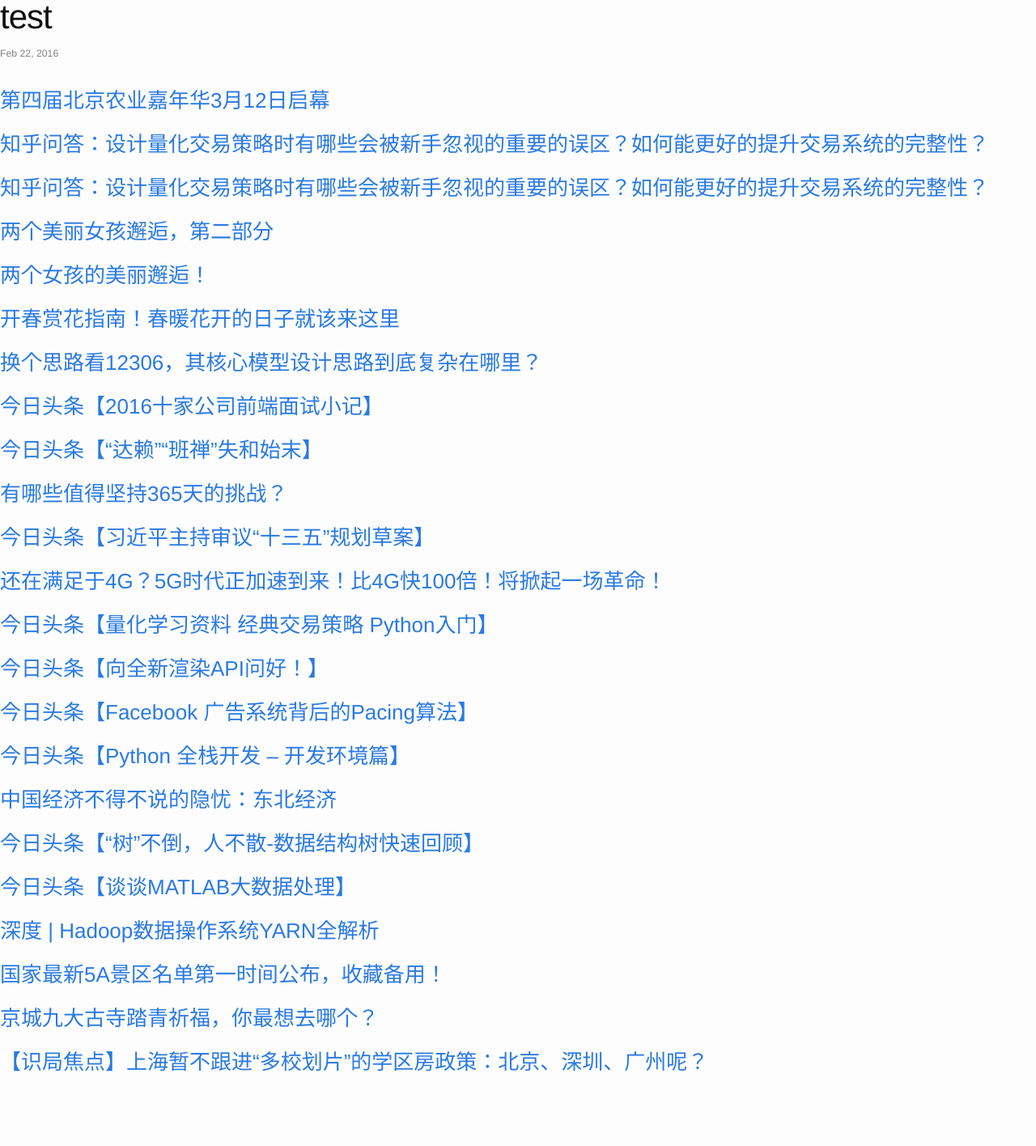
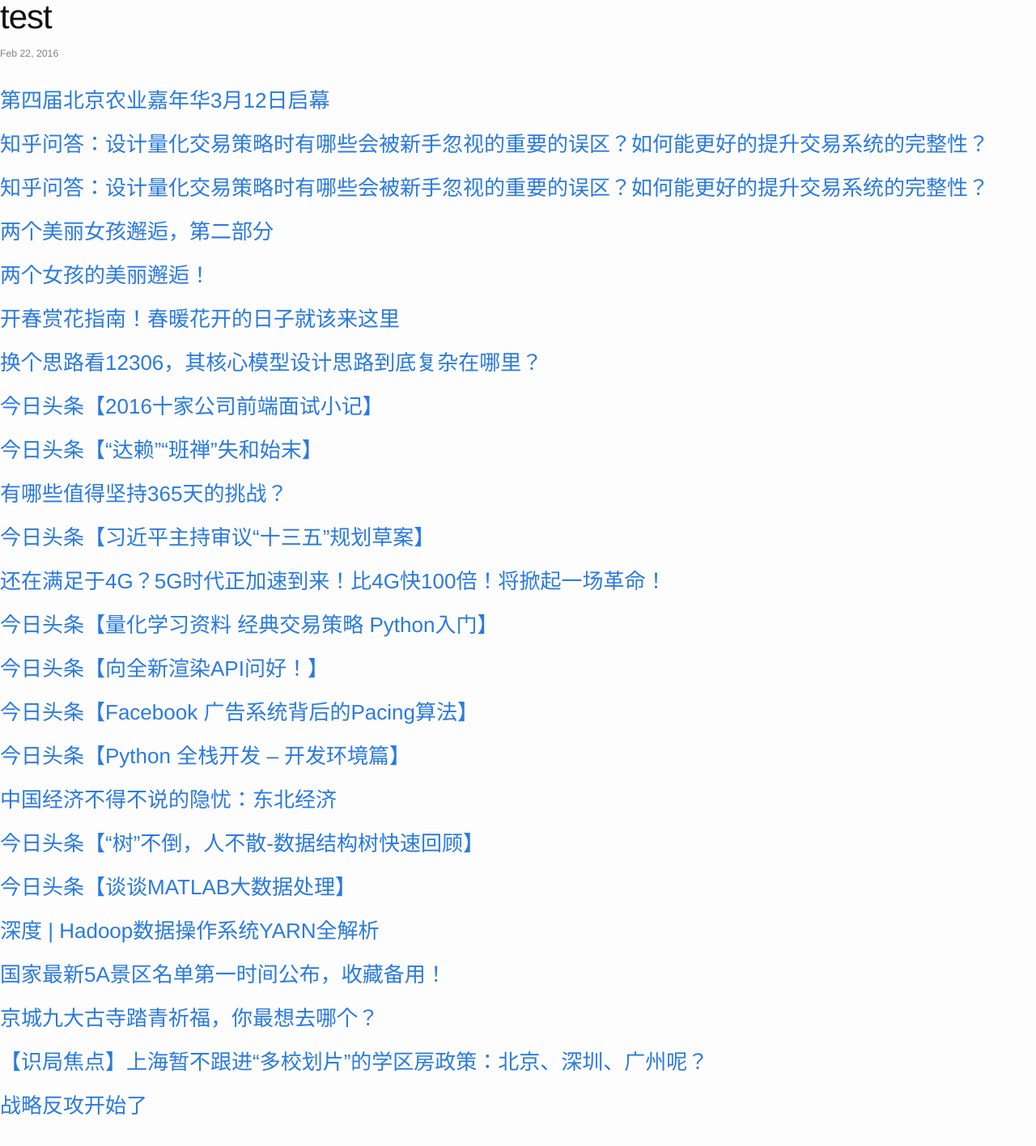
Before and after one commit to cnwarden/cnwarden.github.io, a Jekyll site: the page built from _posts/2016-02-22-test.markdown, in a window 1280 px wide. Shown: the whole page at 81% size. Built offline with Jekyll 4.4.1, drawn with Linux system fonts in a browser that asks for light colours; before the commit the page ends 1362 px from its top, so only the background shows below that.

Commit message:
auto commit

```diff
--- a/_posts/2016-02-22-test.markdown
+++ b/_posts/2016-02-22-test.markdown
@@ -49,3 +49,5 @@ categories: update
 ### [京城九大古寺踏青祈福，你最想去哪个？](http://mp.weixin.qq.com/s?__biz=MjM5NDcxMTE2NA==&mid=406113564&idx=1&sn=56c35307f0efd1ce7cb28a679b398a3b&scene=0#wechat_redirect)
 
 ### [【识局焦点】上海暂不跟进“多校划片”的学区房政策：北京、深圳、广州呢？](http://mp.weixin.qq.com/s?__biz=MjM5NzE4MTUyMw==&mid=402344802&idx=1&sn=c8c31236a1ea2e58e890fa6d8620147f&scene=0#wechat_redirect)
+
+### [战略反攻开始了](http://mp.weixin.qq.com/s?__biz=MjM5MTY4NzM2OQ==&mid=402133784&idx=1&sn=611af26de553835a25e48b37ae2ee80f&scene=2&srcid=02206tRvnpH77jJBwBiwAWWp&from=timeline&isappinstalled=0#wechat_redirect)
```
